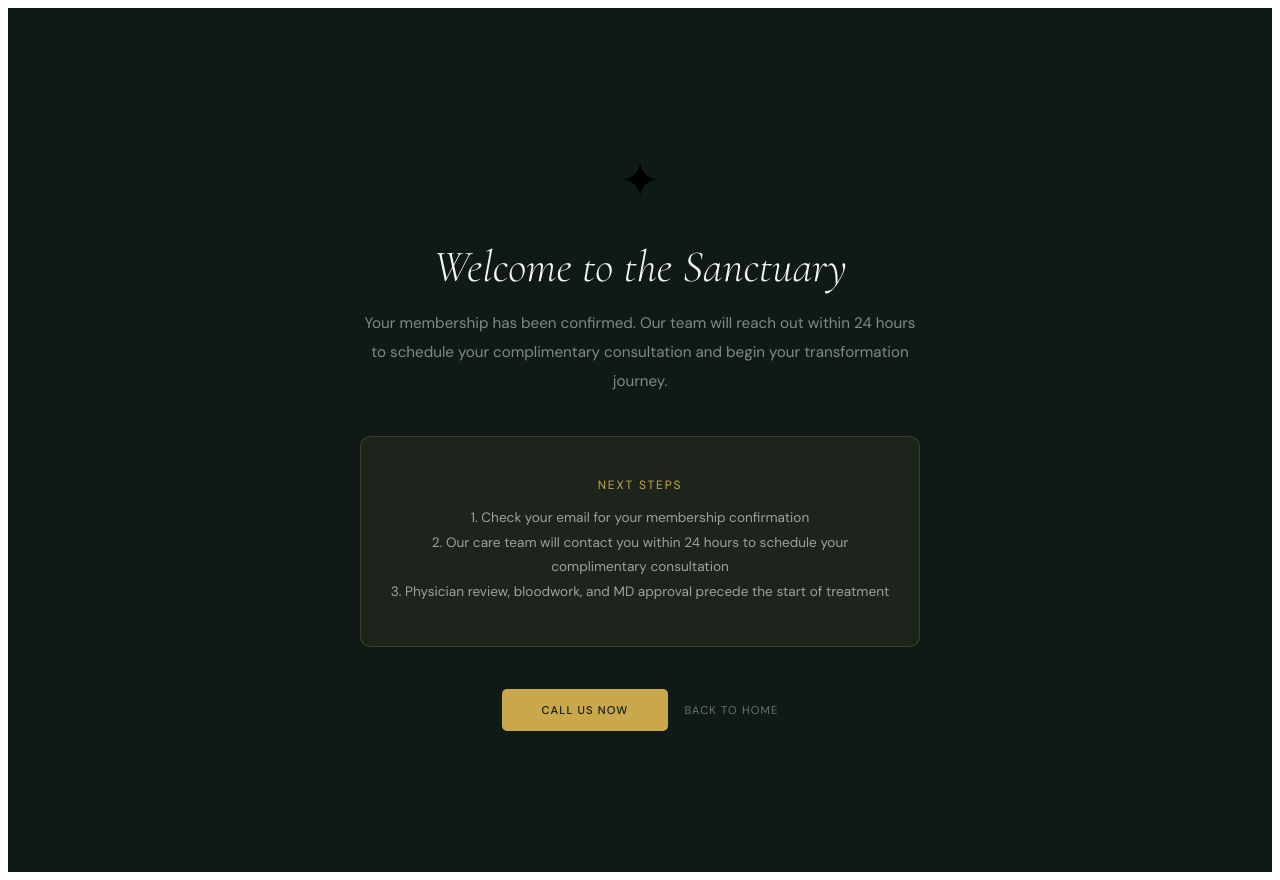
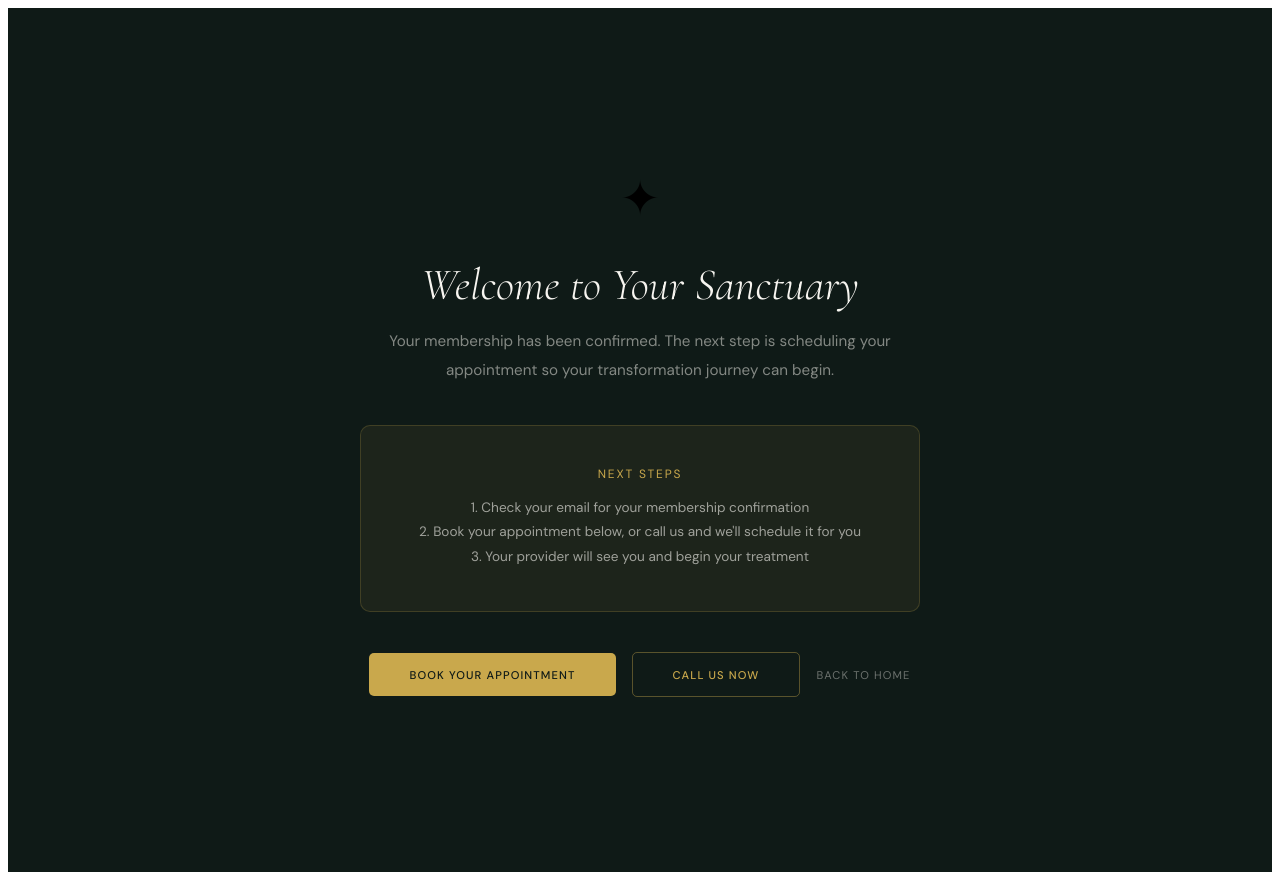
Before and after one commit to inhypesanctuary/inhype-sanctuary, a Next.js app: page /success in a window 1280 px wide. Built offline with nearby package versions, Linux system fonts and the light colour scheme.

Commit message:
Add files via upload

```diff
--- a/pages/success.js
+++ b/pages/success.js
@@ -20,11 +20,11 @@ export default function Success() {
             fontWeight: 300, color: '#f7f5f0', fontStyle: 'italic',
             marginBottom: '1rem', lineHeight: 1.15
           }}>
-            Welcome to the Sanctuary
+            Welcome to Your Sanctuary
           </h1>
           <p style={{ color: 'rgba(247,245,240,0.5)', fontSize: '0.95rem', lineHeight: 1.9, marginBottom: '2.5rem' }}>
-            Your membership has been confirmed. Our team will reach out within 24 hours
-            to schedule your complimentary consultation and begin your transformation journey.
+            Your membership has been confirmed. The next step is scheduling your appointment
+            so your transformation journey can begin.
           </p>
           <div style={{
             background: 'rgba(201,168,76,0.08)', border: '1px solid rgba(201,168,76,0.2)',
@@ -33,15 +33,24 @@ export default function Success() {
             <p style={{ color: '#c9a84c', fontSize: '0.75rem', letterSpacing: '0.15em', textTransform: 'uppercase', marginBottom: '0.5rem' }}>Next Steps</p>
             <p style={{ color: 'rgba(247,245,240,0.6)', fontSize: '0.85rem', lineHeight: 1.8 }}>
               1. Check your email for your membership confirmation<br />
-              2. Our care team will contact you within 24 hours to schedule your complimentary consultation<br />
-              3. Physician review, bloodwork, and MD approval precede the start of treatment
+              2. Book your appointment below, or call us and we'll schedule it for you<br />
+              3. Your provider will see you and begin your treatment
             </p>
           </div>
-          <a href="tel:2093300033" style={{
+          <a href="https://www.vagaro.com/httpswwwvagarocomlpglosangeles/book-now" target="_blank" rel="noreferrer" style={{
             display: 'inline-block', background: '#c9a84c', color: '#0f1a17',
             padding: '0.9rem 2.5rem', borderRadius: '5px', textDecoration: 'none',
             fontSize: '0.7rem', letterSpacing: '0.1em', textTransform: 'uppercase',
-            fontWeight: 500, marginRight: '1rem'
+            fontWeight: 500, marginRight: '1rem', marginBottom: '1rem'
+          }}>
+            Book Your Appointment
+          </a>
+          <a href="tel:2093300033" style={{
+            display: 'inline-block', background: 'transparent', color: '#c9a84c',
+            border: '1px solid rgba(201,168,76,0.4)',
+            padding: '0.9rem 2.5rem', borderRadius: '5px', textDecoration: 'none',
+            fontSize: '0.7rem', letterSpacing: '0.1em', textTransform: 'uppercase',
+            fontWeight: 500, marginRight: '1rem', marginBottom: '1rem'
           }}>
             Call Us Now
           </a>
```
